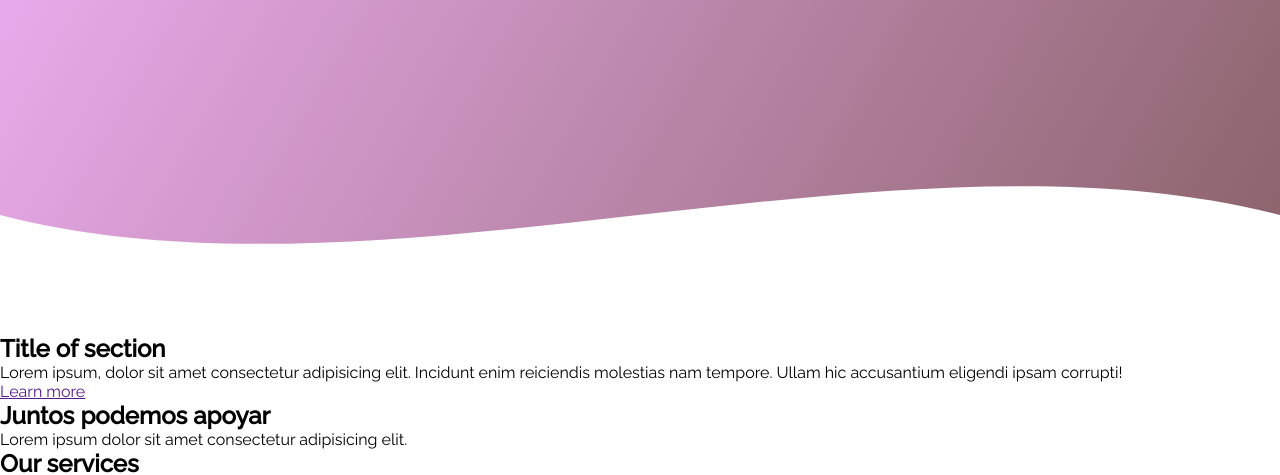
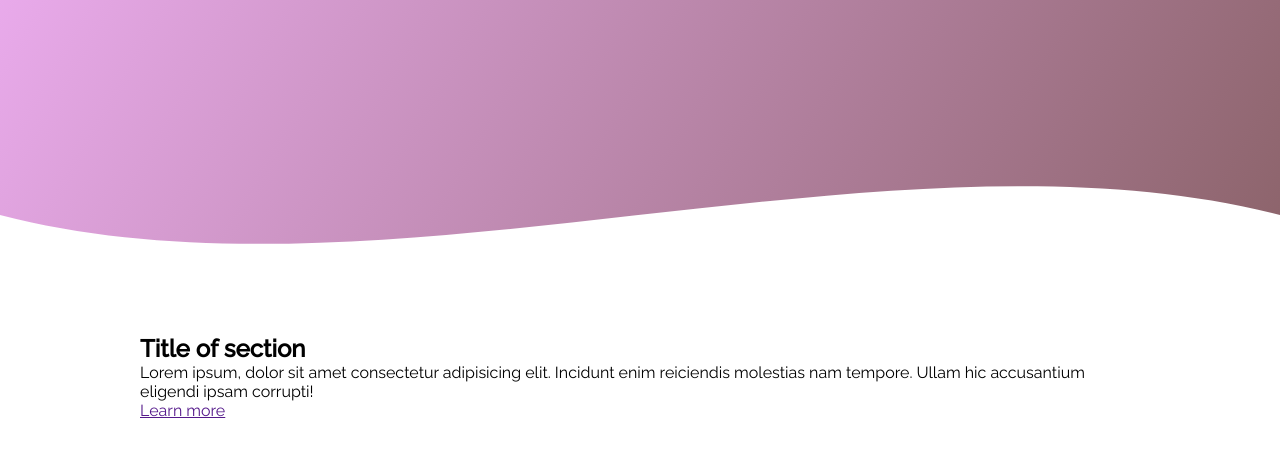
Before and after one commit to MelanyRocha/examenGit, a plain HTML site: page index.html in a window 1280 px wide. Shown: the part 335-810 px from the top of the page. Drawn offline with Linux system fonts and the light colour scheme; files that its build step writes are made by us from their sources.

Commit message:
terceraa parte de estilos css

```diff
--- a/estilos.css
+++ b/estilos.css
@@ -58,3 +58,17 @@ body{
     left: 0;
     width: 100%;
 }
+
+/* Estilos generales */
+
+.contenedor,
+.wave-contenedor{
+    width: 90%;
+    max-width: 1000px;
+    overflow: hidden;
+    margin: auto;
+    padding: 0 0 80px 0;
+}
+.contenedor{
+    padding: 80px 0;
+}
```
